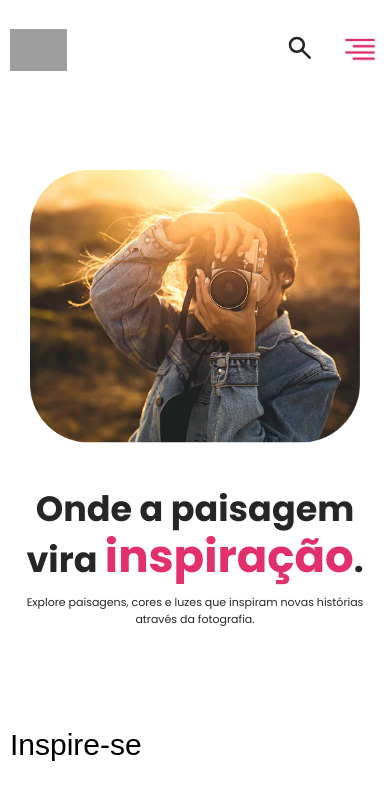
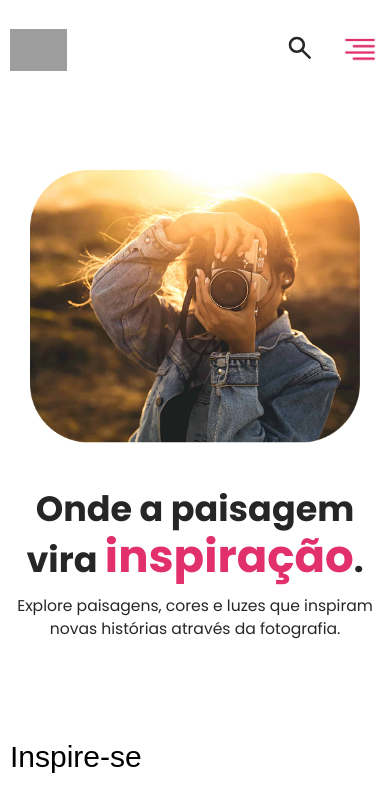
Before and after one commit to Leonel-p-a/inspire-pixel, a Vue app: page / in a window 390 px wide. Shown: the top 785 px of the page. Built offline with nearby package versions, Linux system fonts and the light colour scheme; grey boxes are pictures that could not be loaded.

Commit message:
style: adjusts on the p font of the Hero section

```diff
--- a/src/components/Hero.vue
+++ b/src/components/Hero.vue
@@ -63,7 +63,7 @@ import Photographer from '../assets/photographer.png'
         }
 
         p {
-            font-size: clamp(0.9rem, 4vw, 1.1rem);
+            font-size: clamp(1.4rem, 4vw, 1.6rem);
             margin-top: 1rem;
             margin-left: auto;
             margin-right: auto;
```
